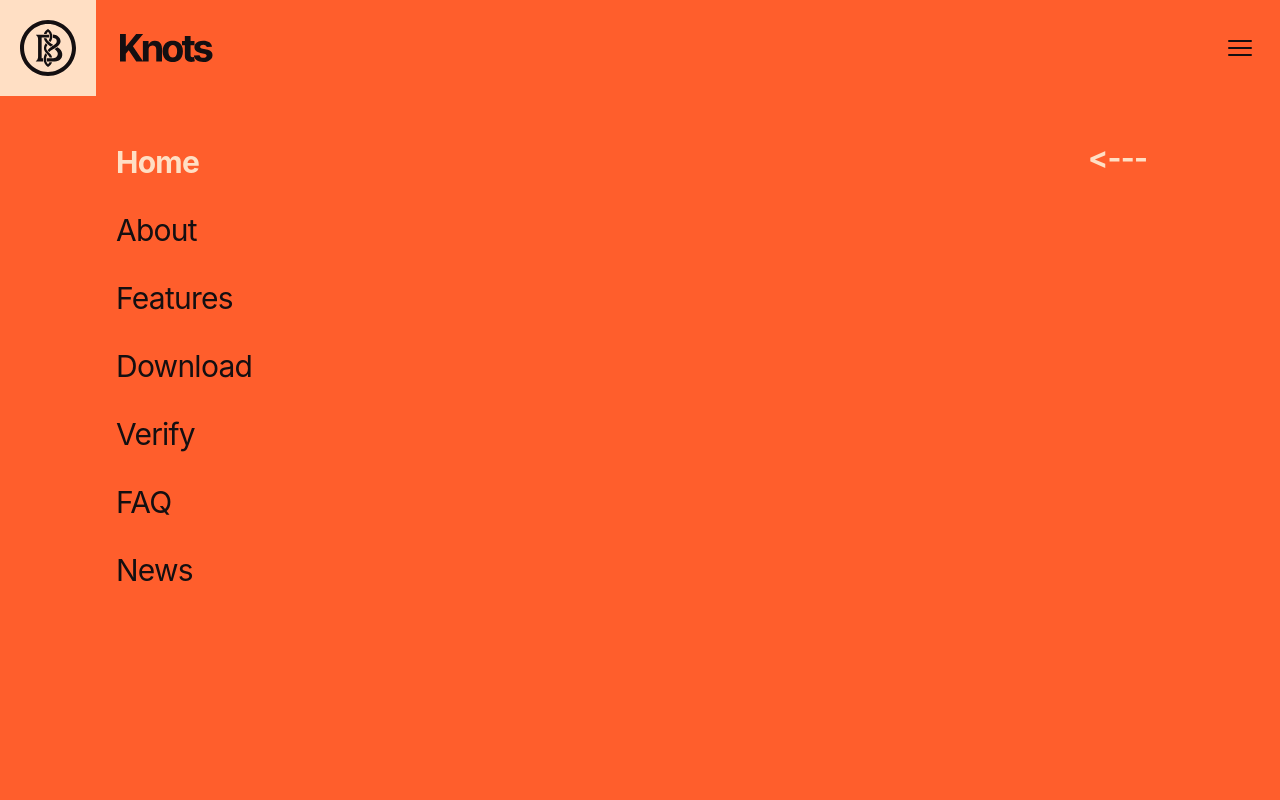
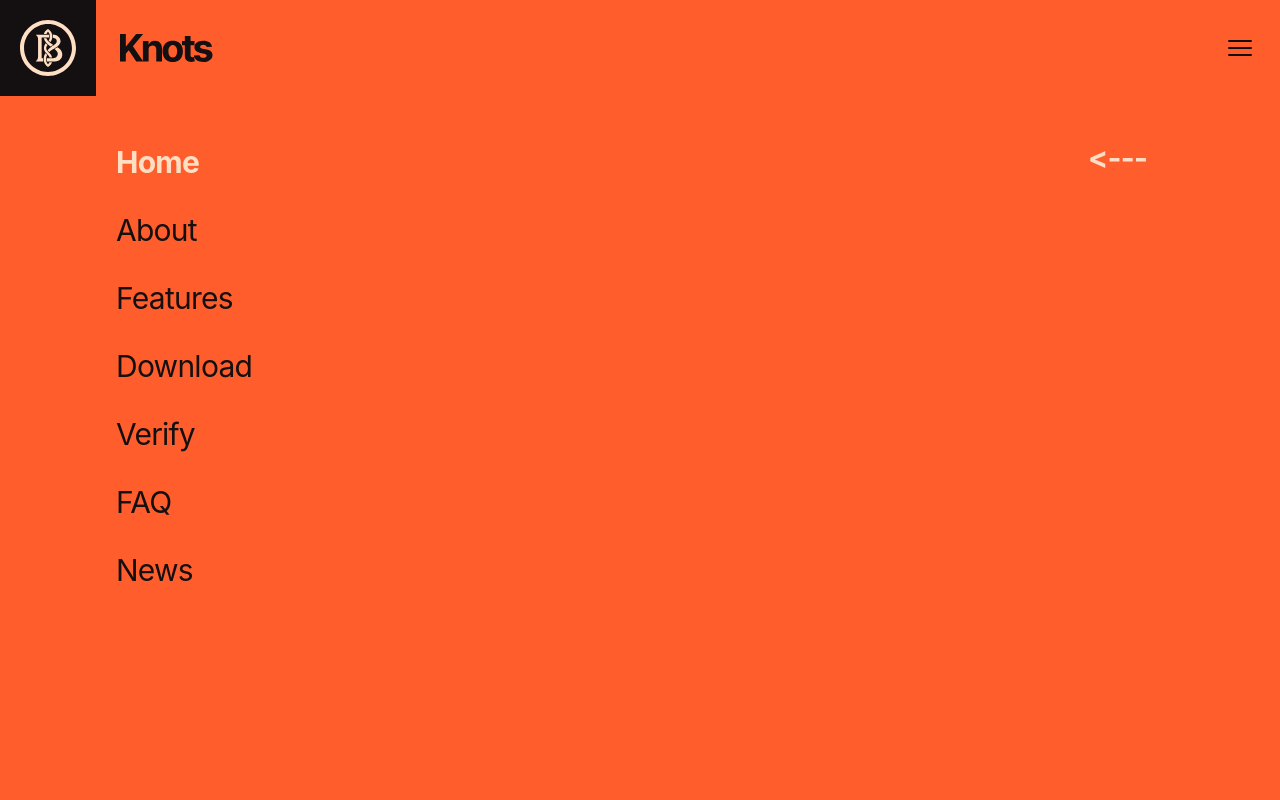
Before and after one commit to lexrexx/bitcoinknots.org, a Nuxt app: page / in a window 1280 px wide. Both pictures are taken after a click on the element 1245 px from the left and 48 px from the top of the page. Shown: the top 800 px of the page. Built offline with nearby package versions, Linux system fonts and the light colour scheme; a web font is replaced by a local one.

Commit message:
Add error page

```diff
--- a/app/components/macro/AppHeader.vue
+++ b/app/components/macro/AppHeader.vue
@@ -5,10 +5,10 @@
     <NuxtLink
       to="/"
       aria-label="Bitcoin Knots | Home"
-      class="flex justify-center items-center bg-vanil dark:bg-brand border-onyx/10 dark:border-vanil/10 border-r w-20 md:w-24 h-20 md:h-24"
+      class="flex justify-center items-center bg-onyx dark:bg-brand border-onyx/10 dark:border-vanil/10 border-r w-20 md:w-24 h-20 md:h-24"
       @click="menu = false"
     >
-      <AppLogomark class="w-12 md:w-14 h-12 md:h-14 text-onyx" />
+      <AppLogomark class="w-12 md:w-14 h-12 md:h-14 text-vanil" />
     </NuxtLink>
 
     <NuxtLink
--- a/app/components/macro/AppMenu.vue
+++ b/app/components/macro/AppMenu.vue
@@ -8,10 +8,10 @@
     >
       <NuxtLink
         to="/"
-        class="flex justify-center items-center bg-vanil dark:bg-brand w-20 md:w-24 h-20 md:h-24"
+        class="flex justify-center items-center bg-onyx dark:bg-brand w-20 md:w-24 h-20 md:h-24"
         @click="menu = false"
       >
-        <AppLogomark class="w-12 md:w-14 h-12 md:h-14 text-onyx" />
+        <AppLogomark class="w-12 md:w-14 h-12 md:h-14 text-vanil" />
       </NuxtLink>
 
       <NuxtLink
--- /dev/null
+++ b/app/error.vue
@@ -0,0 +1,28 @@
+<script setup lang="ts">
+import type { NuxtError } from '#app'
+
+const props = defineProps({
+  error: Object as () => NuxtError,
+})
+
+const handleError = () => clearError({ redirect: '/' })
+</script>
+
+<template>
+  <div class="bg-brand mx-auto h-screen flex flex-col justify-center items-center">
+    <div class="">
+      <h1 v-if="props.error?.statusCode === 404">
+        404 - Page Not Found
+      </h1>
+      <h1 v-else>
+        {{ props.error?.statusCode }} - An Error Occurred
+      </h1>
+    </div>
+    <button
+      class="sm:flex me-2 md:me-4 p-4 md:p-5 border-2 border-onyx hover:border-vanil rounded-lg focus:outline-none focus:ring-4 focus:ring-onyx font-bold text-onyx hover:text-vanil text-xs md:text-sm uppercase tracking-wider"
+      @click="handleError"
+    >
+      Clear errors
+    </button>
+  </div>
+</template>
```
